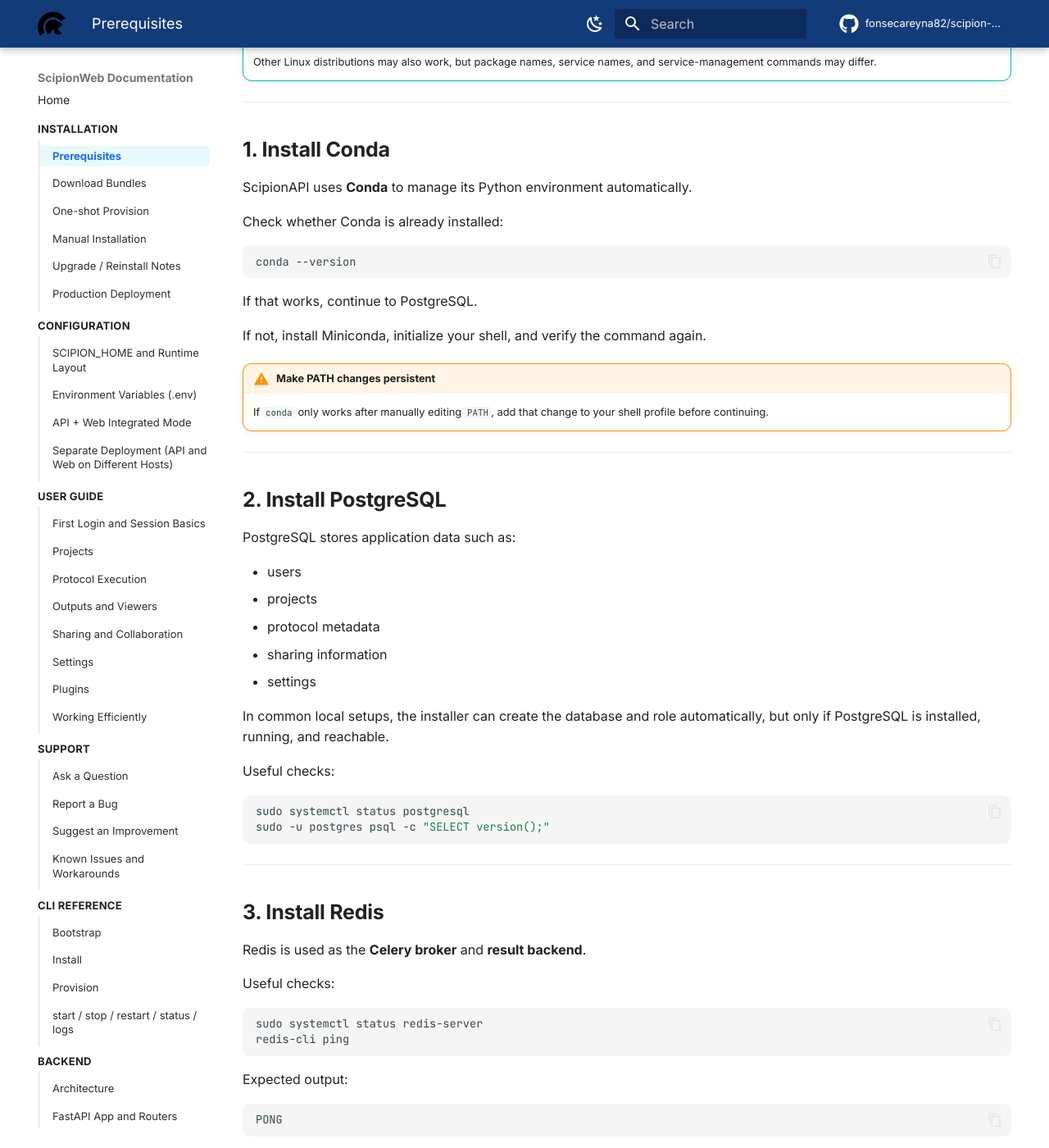
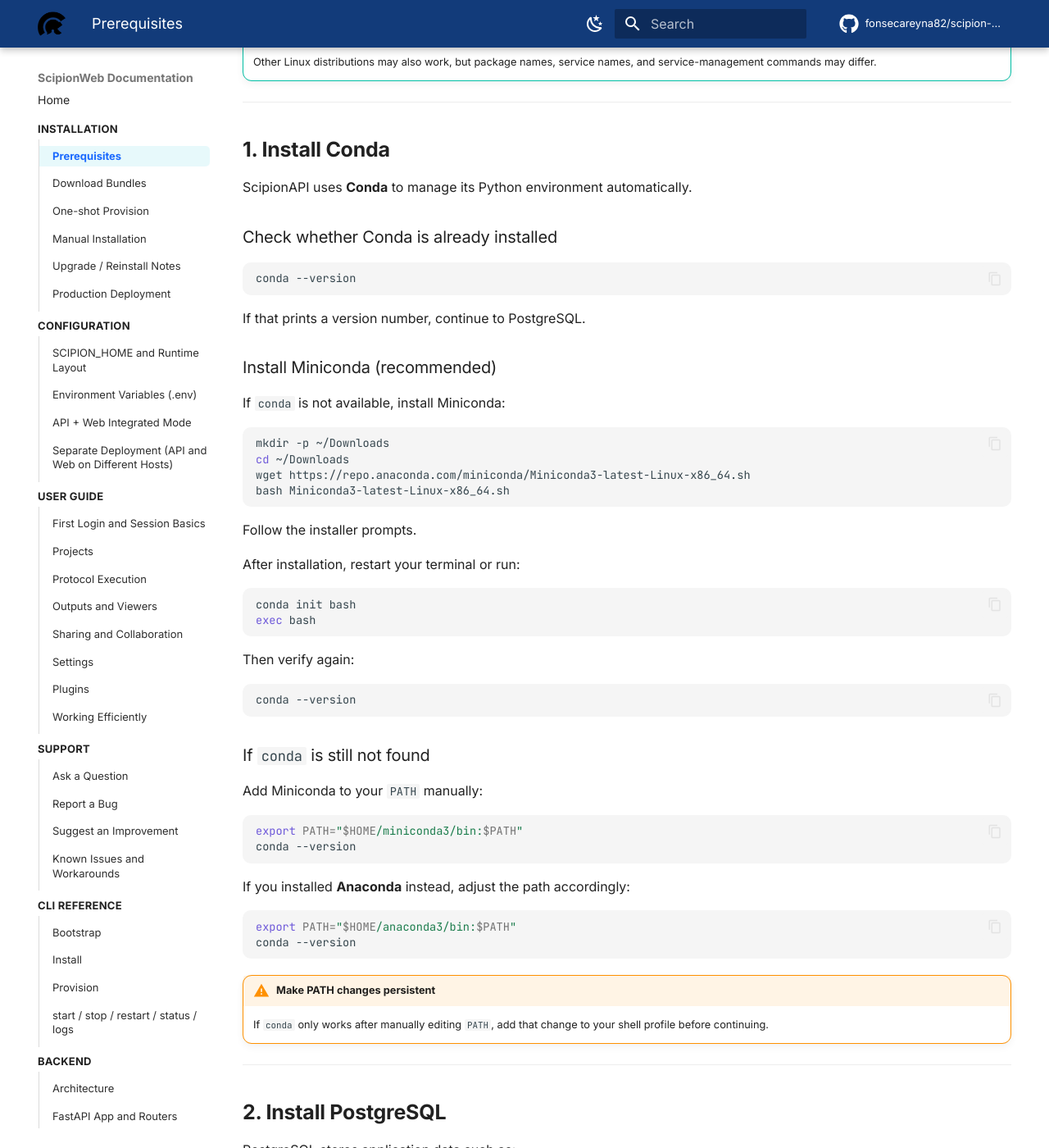
Before and after one commit to fonsecareyna82/scipion-docs, an MkDocs documentation site: the page built from docs/installation/prerequisites.md, in a window 1280 px wide and 1400 px high, scrolled down 1141 px. Shown: the whole window at 82% size. Built offline with MkDocs 1.6.1 and Material for MkDocs 9.7.7, drawn with Linux system fonts in a browser that asks for light colours; comment, search, counter and statistics services are not loaded.

Commit message:
docs: restore explicit conda installation steps in prerequisites

````diff
--- a/docs/installation/prerequisites.md
+++ b/docs/installation/prerequisites.md
@@ -49,15 +49,55 @@
 
 ScipionAPI uses **Conda** to manage its Python environment automatically.
 
-Check whether Conda is already installed:
+### Check whether Conda is already installed
 
 ```bash
 conda --version
 ```
 
-If that works, continue to PostgreSQL.
+If that prints a version number, continue to PostgreSQL.
 
-If not, install Miniconda, initialize your shell, and verify the command again.
+### Install Miniconda (recommended)
+
+If `conda` is not available, install Miniconda:
+
+```bash
+mkdir -p ~/Downloads
+cd ~/Downloads
+wget https://repo.anaconda.com/miniconda/Miniconda3-latest-Linux-x86_64.sh
+bash Miniconda3-latest-Linux-x86_64.sh
+```
+
+Follow the installer prompts.
+
+After installation, restart your terminal or run:
+
+```bash
+conda init bash
+exec bash
+```
+
+Then verify again:
+
+```bash
+conda --version
+```
+
+### If `conda` is still not found
+
+Add Miniconda to your `PATH` manually:
+
+```bash
+export PATH="$HOME/miniconda3/bin:$PATH"
+conda --version
+```
+
+If you installed **Anaconda** instead, adjust the path accordingly:
+
+```bash
+export PATH="$HOME/anaconda3/bin:$PATH"
+conda --version
+```
 
 !!! warning "Make PATH changes persistent"
     If `conda` only works after manually editing `PATH`, add that change to your shell profile before continuing.
````
